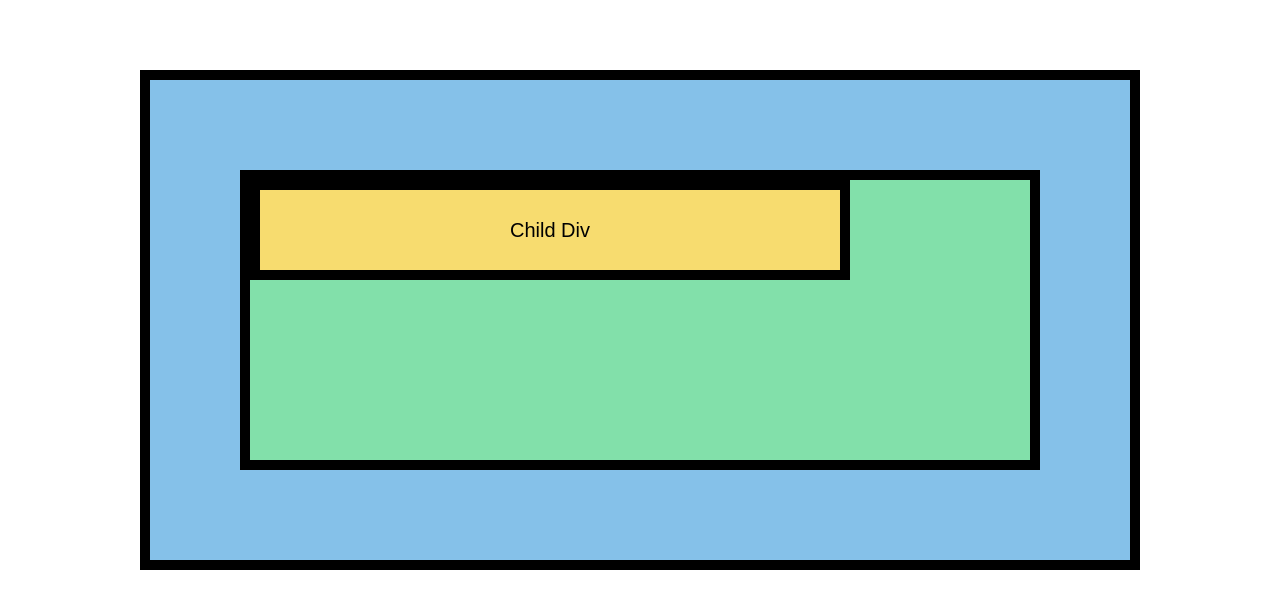
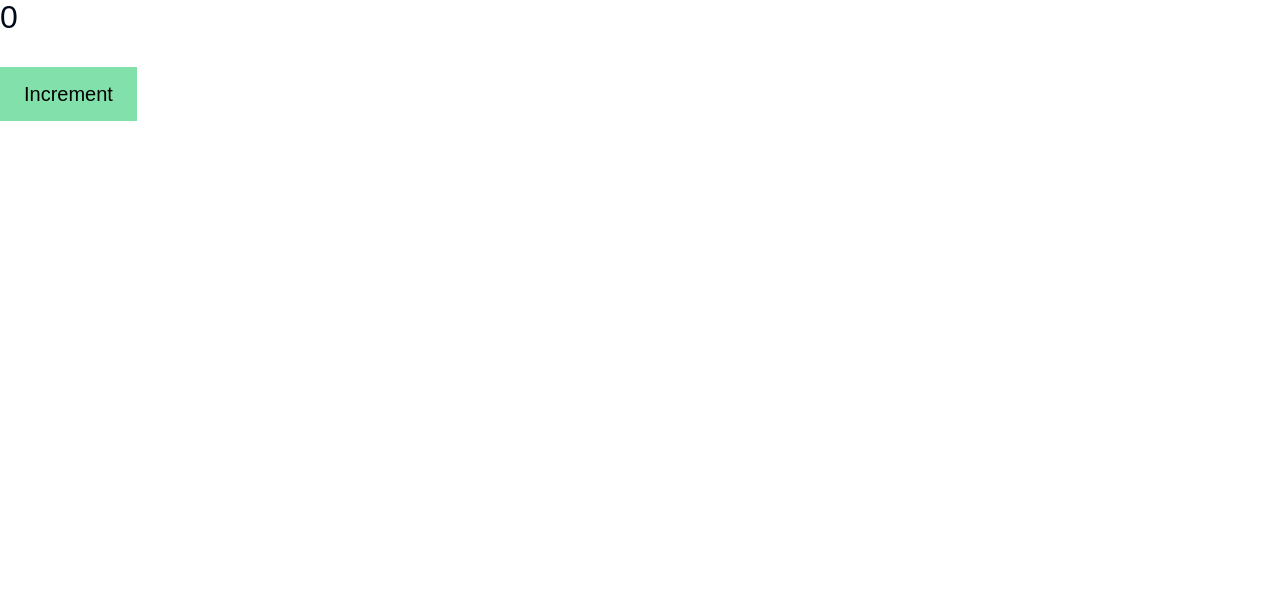
Before and after one commit to erashish41/react-vite-practice, a React (Vite) app in the folder 01_react_vite/: page / in a window 1280 px wide. Shown: the top 608 px of the page. Built offline with nearby package versions, Linux system fonts and the light colour scheme.

Commit message:
useState Hook update

```diff
--- a/01_react_vite/src/App.jsx
+++ b/01_react_vite/src/App.jsx
@@ -3,6 +3,7 @@
 import { EventHandling } from "./components/EventHandling";
 import { EventPropagation } from "./components/EventPropagation";
 import { EventProps } from "./components/EventProps";
+import { State } from "./components/hooks/State";
 import NetflixSeries from "./components/NetflixSeries";
 import "./components/NetflixSeries.module.css";
 
@@ -14,7 +15,8 @@ export const App = () => {
         {/* <NetflixSeries /> */}
         {/* <EventHandling /> */}
         {/* <EventProps /> */}
-        < EventPropagation />
+        {/* < EventPropagation /> */}
+        <State />
       </section>
     )
 }
--- a/01_react_vite/src/components/EV.css
+++ b/01_react_vite/src/components/EV.css
@@ -25,11 +25,15 @@
 }
 
 .c-div{
+    margin: 10rem;;
     width: 60rem;
     height: 10rem;
     border: 1rem solid #000;
     background-color: #f7dc6f;
     font-size: 2rem;
+    display: flex;
+    justify-content: center;
+    align-items: center;
 }
 .evet.events-handling {
     display: flex;
--- /dev/null
+++ b/01_react_vite/src/components/hooks/State.jsx
@@ -0,0 +1,16 @@
+export const State = () => {
+    let count = 0;
+
+    const handleButtonClick = () => {
+        count++;
+        console.log(count);
+
+    }
+
+    return(
+        <>
+        <h2>{count}</h2>
+        <button onClick={handleButtonClick}>Increment</button>
+        </>
+    )
+}
--- a/01_react_vite/src/index.css
+++ b/01_react_vite/src/index.css
@@ -60,6 +60,9 @@ h1, h2, h3, h4, h5, h6{
   color: var(--heading-color);
   font-family: "Poppins", sans-serif;
   font-weight: 2rem;
+  display: flex;
+  align-items: center;
+  text-align: center;
 }
 p{
   color: var(--heading-color);
```
Also changed, not shown: 01_react_vite/src/source.md (+14 -2 lines).
